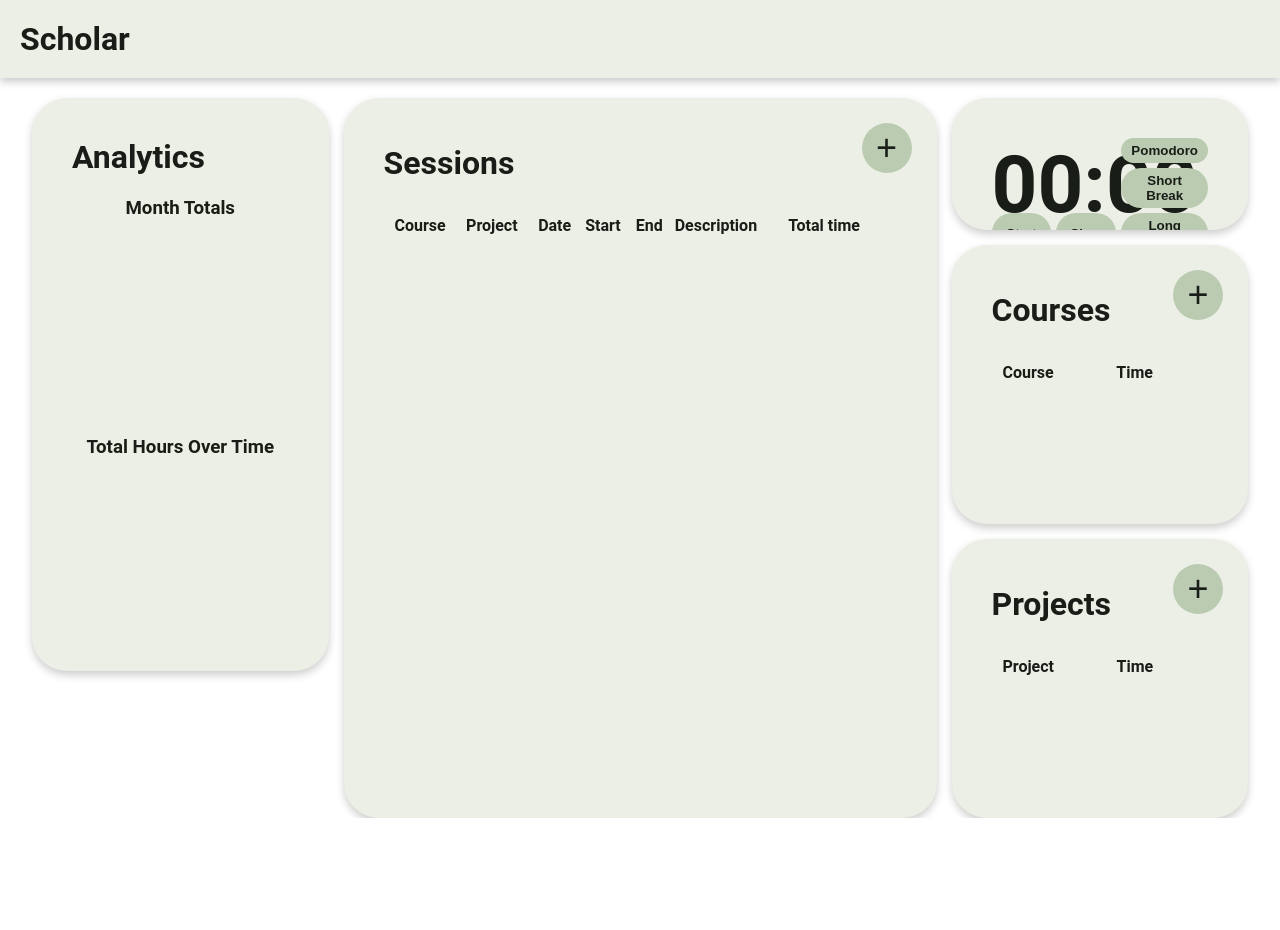
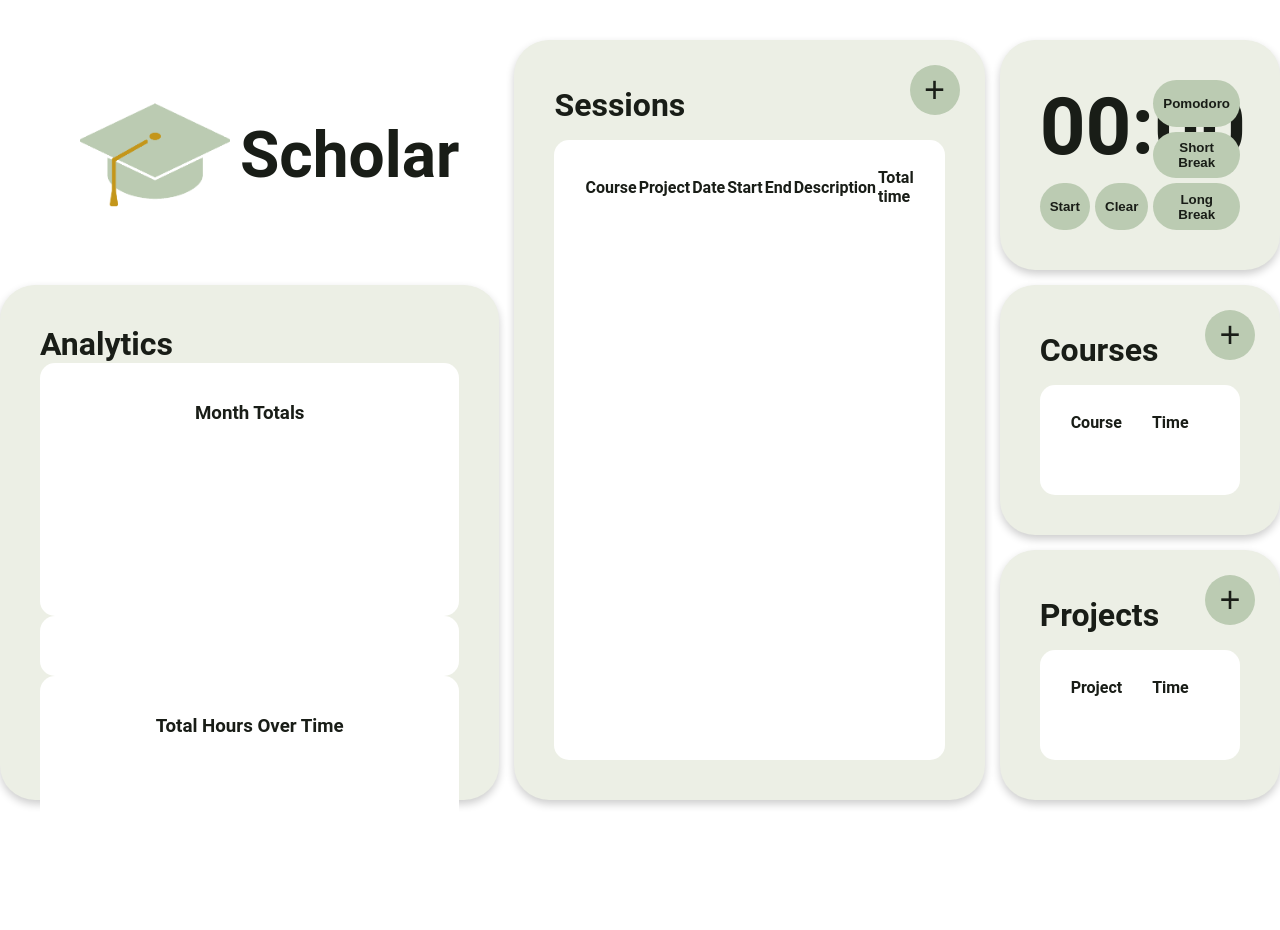
Before and after one commit to dconner114/scholar, a website: page public/index.html in a window 1280 px wide. Before the commit the page ends 818 px from the top, so only its background shows below. Drawn offline with nearby package versions, Linux system fonts and the light colour scheme; no server answers.

Commit message:
Final styling

```diff
--- a/app.js
+++ b/app.js
@@ -4,7 +4,7 @@ const Database = require('better-sqlite3')
 const fs = require('fs');
 
 const app = express();
-const port = 5000;
+const port = 8000;
 
 const databasePath = 'timelogs.db';
 
--- a/package.json
+++ b/package.json
@@ -12,12 +12,12 @@
   "license": "ISC",
   "dependencies": {
     "better-sqlite3": "^9.4.3",
+    "bindings": "^1.5.0",
     "chart.js": "^4.4.1",
     "express": "^4.18.2"
   },
   "devDependencies": {
-    "electron": "^29.1.0",
-    "node-gyp": "^10.0.1",
-    "nodemon": "^3.1.0"
+    "nodemon": "^3.1.0",
+    "sass": "^1.72.0"
   }
 }
--- a/public/index.html
+++ b/public/index.html
@@ -82,30 +82,24 @@
         <button class="close-notification-button">X</button>
     </div>
 
-    <div class="top-bar">
-        <h1>Scholar</h1>
-    </div>
-
-
-
     <div class="main-body">
         <div class="grid-container">
 
-            <!-- <div id="summary" class="grid-item item-a">
-                summary here
-            </div> -->
-
+            <div class="grid-item item-a logo">
+                <img  style="padding-left: 40px; height: 150px; width: 150px;"src="Scholar_square.png">
+                <h1 style="padding-left: 10px; font-size: 64px;">Scholar</h1>
+            </div>
             <div id="history" class="grid-item item-b">
                 <h1>Analytics</h1>
-                <div>
+                <div class="chart-container">
                     <h3>Month Totals</h3>
                     <canvas id="monthChart"></canvas>
                 </div>
-                <div>
+                <div class="chart-container">
                     <h2 id="cumulative_time"></h2>
                     <h2 id="month_total"></h2>
                 </div>
-                <div>
+                <div class="chart-container">
                     <h3>Total Hours Over Time</h3>
                     <canvas id="cumulative"></canvas>
                 </div>
--- a/public/scripts/script.js
+++ b/public/scripts/script.js
@@ -29,8 +29,6 @@ document.addEventListener('DOMContentLoaded', function () {
         fetch('/api/history')
             .then(response => response.json())
             .then(data => {
-
-
                 const ctx_month = document.getElementById('monthChart');
                 const cumulative_time = document.getElementById('cumulative_time');
                 const month_total = document.getElementById('month_total')
--- a/public/styles.scss
+++ b/public/styles.scss
@@ -6,6 +6,7 @@
 $background-color: #FFFFFF;
 //$background-color: #3C4B37;
 $table-color: #F8FBF1;
+$deep-background-color:#FFFFFF;
 
 $primary-color: #73796E;
 $card-color: #ECEFE5;
@@ -25,6 +26,7 @@ $primary-text-color: #191D17;
 $secondary-text-color: #F2F5EB;
 
 $card-radius: 35px;
+$entry-hover-radius: 15px;
 
 
 // $background-color: #F9F1F2;
@@ -49,20 +51,25 @@ html {
 body {
     margin: 0;
     max-height:90vh;
-    background-color: $background-color;
+    background-color: $deep-background-color;
 }
 
-.top-bar {
-    background-color: $card-color;
-    color: $primary-text-color;
-    padding: 20px;
-    box-shadow: 0 4px 8px rgba(0, 0, 0, 0.2);
+.logo {
+    align-items: center;
+    justify-content: center;
 }
 
 .main-body {
-    margin: 2.5vh 2.5vw;
-    background-color:$background-color;
+    // margin-top: 100px;
+    margin: 0 2.5vw;
+    background-color: $deep-background-color;
     color: $primary-text-color;
+}
+
+.chart-container {
+    background-color: $background-color;
+    padding: 20px;
+    border-radius: $entry-hover-radius;
 }
 
 h1 {
@@ -143,8 +150,6 @@ button.edit-btn:hover, button.delete-btn:hover {
     color: $button-color;
     background-color:$card-color;
     cursor: pointer;
-
-
 }
 
 .header .close-button:hover {
@@ -155,16 +160,15 @@ button.edit-btn:hover, button.delete-btn:hover {
     box-shadow: none;
 }
 
-
-
 .grid-container {
+    padding-top: 40px;
     display: grid;
     grid-template-columns: 1fr 2fr 1fr;
     grid-template-rows: 1fr 1fr 1fr 1fr 1fr;
     grid-gap: 15px;
     justify-content: center;
     align-items: stretch;
-    max-height: 90vh;
+    max-height: 95vh;
 }
 
 .grid-item {
@@ -173,19 +177,26 @@ button.edit-btn:hover, button.delete-btn:hover {
     color: $primary-text-color;
     padding: 40px;
     text-align: center;
-    justify-content: center;
+    justify-content: start;
     box-shadow: 0 4px 8px rgba(0, 0, 0, 0.2);
-    overflow: hidden;
+    display: flex;
+    flex-direction: column;
+    align-items: stretch;
 }
 
 .item-a {
     grid-column: 1 / span 1;
     grid-row: 1 / span 1;
+    display: flex;
+    flex-direction: row;
+    background-color: $background-color;
+    box-shadow: none;
+    align-items: center;
 }
 
 .item-b {
     grid-column: 1 / span 1;
-    grid-row: 1 / span 4;
+    grid-row: 2 / span 4;
     display: flex;
     flex-direction: column;
     justify-content: space-between;
@@ -196,7 +207,6 @@ button.edit-btn:hover, button.delete-btn:hover {
     grid-column: 2 / span 1;
     grid-row: 1 / span 5;
 }
-
 .item-d {
     grid-column: 3 / span 1;
     grid-row: 1 / span 1;
@@ -257,18 +267,43 @@ button.edit-btn:hover, button.delete-btn:hover {
 /* Table styles */
 
 .table-wrapper {
-    height: auto;
-    padding: 10px;
+    background-color: $background-color;
+    padding-left: 30px;
+    padding-right: 30px;
+    padding-top: 20px;
+    padding-bottom: 20px;
+    border-radius: $entry-hover-radius;
+    flex-grow: 1;
     overflow-y: auto;
-    //background-color: $table-color;
-    border-radius: 10px;
+
 }
+
 table {
-    overflow-y: hidden;
     border-collapse: collapse;
     width: 100%;
-    //background-color: $table-color;
 }
+
+/* Define scrollbar */
+::-webkit-scrollbar {
+    width: $entry-hover-radius; /* Set the width of the scrollbar */
+    height: 0;
+}
+
+/* Define scrollbar track */
+::-webkit-scrollbar-track {
+    background-color: $background-color; /* Set the background color of the scrollbar track */
+    border-radius: $entry-hover-radius;
+}
+
+/* Define scrollbar thumb */
+::-webkit-scrollbar-thumb {
+    background-color: $button-color; /* Set the color of the scrollbar thumb */
+    border-radius: $entry-hover-radius; /* Set border radius to make it round */
+    background-clip: padding-box;
+    background-clip: padding-box;
+    border: 3px solid $background-color;
+}
+
 
 tr.entry {
     transition: background-color 0.2s, color 0.2s;
@@ -280,20 +315,26 @@ tr.entry:hover {
 }
 
 td.left {
-    border-top-left-radius: 20px;
-    border-bottom-left-radius: 20px;
+    border-top-left-radius: 100px;
+    border-bottom-left-radius: 100px;
+    padding-left: 10px;
 }
 
 td.right {
-    border-top-right-radius: 20px;
-    border-bottom-right-radius: 20px;
+    border-top-right-radius: 100px;
+    border-bottom-right-radius: 100px;
+    padding-right: 10px;
+    text-align: end;
 }
 
 td, th {
-    border: 0px;
     padding-top: 8px;
     padding-bottom: 8px;
     text-align: left;
+}
+
+td {
+    border-top: 1px solid $card-color;
 }
 
 .formgrid {
@@ -385,11 +426,6 @@ textarea {
     font-weight: bold;
 }
 
-// h5 {
-//     margin-block-end: 0;
-//     margin-block-start: 0;
-// }
-
 .notification-bar {
     display:flex;
     position: fixed;
--- a/routes/courses.js
+++ b/routes/courses.js
@@ -17,7 +17,8 @@ router.get('/', (req,res) => {
         LEFT JOIN
             logs ON course.id = logs.course_id
         GROUP BY
-            course.id;
+            course.id
+        LIMIT 7;
     `
     const rows = db.prepare(query).all();
 
--- a/routes/projects.js
+++ b/routes/projects.js
@@ -17,7 +17,8 @@ router.get('/', (req,res) => {
         LEFT JOIN
             logs ON project.id = logs.project_id
         GROUP BY
-            project.id;
+            project.id
+        LIMIT 7;
     `
     try {
         const rows = db.prepare(query).all();
```
Also changed, not shown: public/Scholar_square.png (added), public/styles.css, 4 other files.
